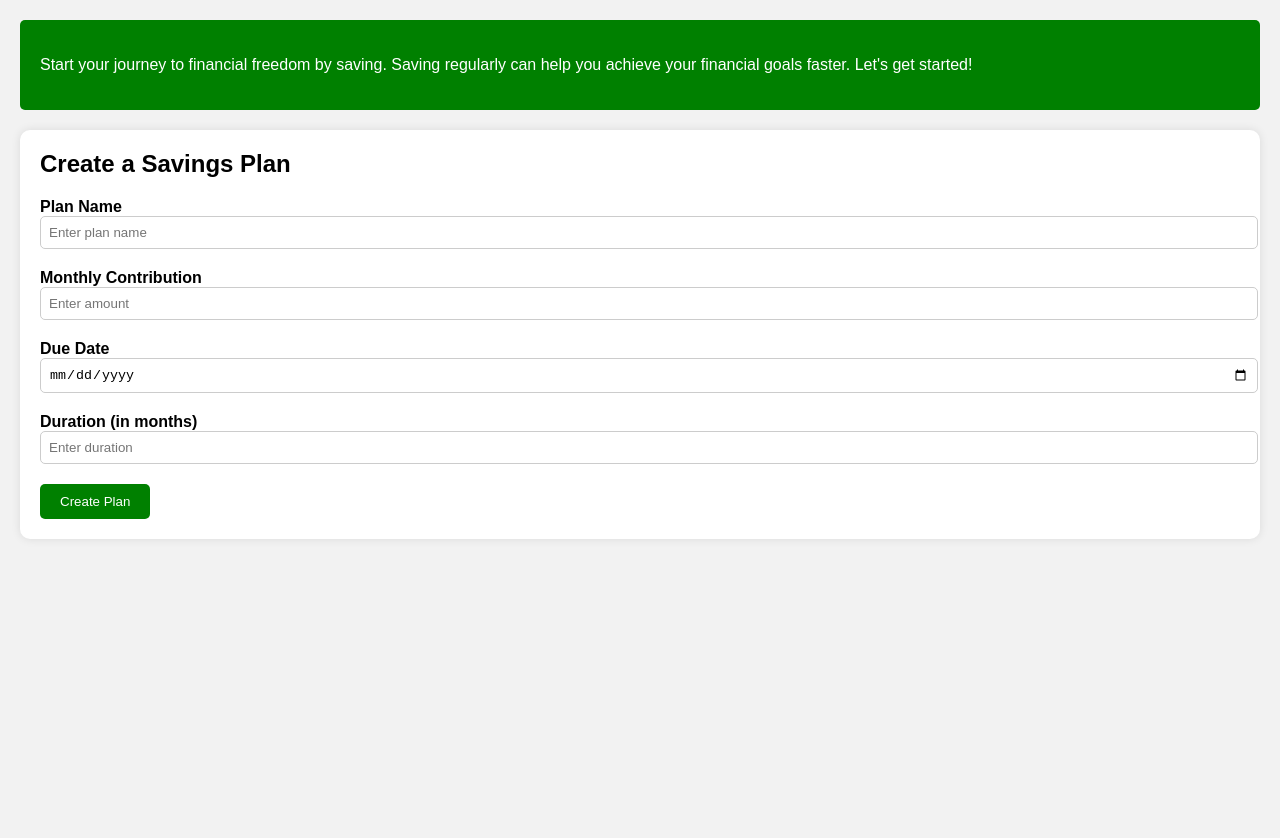
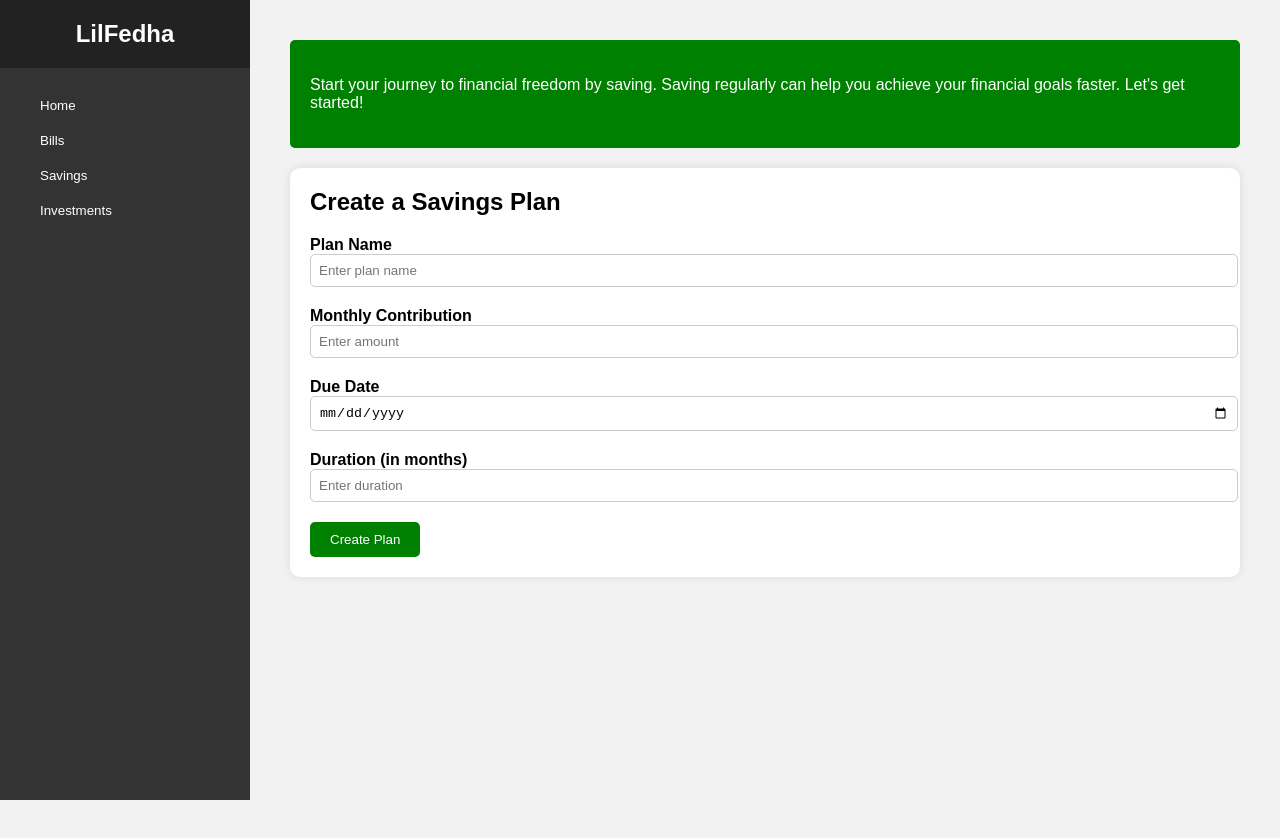
Before and after one commit to NewtonMutugi/lil_fedha, a website: page frontend/savings.html in a window 1280 px wide. Drawn offline with Linux system fonts and the light colour scheme.

Commit message:
fixing bugs with the dashboard and making available across the first 3 pages

```diff
--- a/frontend/savings.html
+++ b/frontend/savings.html
@@ -10,9 +10,31 @@
 
 <body>
 	<section class="container">
+		<div class="col-md-3">
+			<!-- Sidebar -->
+			<div class="sidebar">
+				<div class="sidebar-header">
+					<h1>LilFedha</h1>
+				</div>
+				<!-- Add sidebar navigation links if needed -->
+				<div class="sidebar-menu">
+					<a href="dashboard.html"><button
+							class="btn btn-link text-center">Home</button></a>
+					<a href="bills.html"><button class="btn btn-link text-center">Bills</button></a>
+					<a href="savings.html"><button
+							class="btn btn-link text-center">Savings</button></a>
+					<a href="investments.html"><button
+							class="btn btn-link text-center">Investments</button></a>
+				</div>
+			</div>
+		</div>
+		<div class="col-md-9 ml-md-auto">
+
+			<div class="dashboard-content">
 
 				<div class="encouragement">
-			<p>Start your journey to financial freedom by saving. Saving regularly can help you achieve your
+					<p>Start your journey to financial freedom by saving. Saving regularly can help
+						you achieve your
 						financial goals faster. Let's get started!</p>
 				</div>
 
@@ -22,13 +44,14 @@
 					<form>
 						<div class="form-group">
 							<label for="planName">Plan Name</label>
-					<input type="text" id="planName" name="planName" placeholder="Enter plan name"
-						required>
+							<input type="text" id="planName" name="planName"
+								placeholder="Enter plan name" required>
 						</div>
 						<div class="form-group">
 							<label for="monthlyContribution">Monthly Contribution</label>
-					<input type="number" id="monthlyContribution" name="monthlyContribution"
-						placeholder="Enter amount" required>
+							<input type="number" id="monthlyContribution"
+								name="monthlyContribution" placeholder="Enter amount"
+								required>
 						</div>
 						<div class="form-group">
 							<label for="dueDate">Due Date</label>
@@ -36,15 +59,18 @@
 						</div>
 						<div class="form-group">
 							<label for="duration">Duration (in months)</label>
-					<input type="number" id="duration" name="duration" placeholder="Enter duration"
-						required>
+							<input type="number" id="duration" name="duration"
+								placeholder="Enter duration" required>
 						</div>
 						<button id="createPlanButton" class="create-button">Create Plan</button>
 					</form>
 				</div>
+			</div>
+		</div>
+
 	</section>
 
-	<script src="savings.js"></script>
+	<script src="javasript/savings.js"></script>
 </body>
 
 </html>
--- a/frontend/styles/bills.css
+++ b/frontend/styles/bills.css
@@ -4,6 +4,52 @@ body {
 	font-family: Arial, sans-serif;
 }
 
+.sidebar {
+	background-color: #333;
+	color: white;
+	width: 250px;
+	height: 100%;
+	position: fixed;
+	top: 0;
+	left: 0;
+	z-index: 100;
+	/* new */
+}
+
+.sidebar-header {
+	background-color: #222;
+	padding: 20px;
+	text-align: center;
+}
+
+.sidebar-header h1 {
+	font-size: 24px;
+	margin: 0;
+}
+
+.sidebar-menu {
+	padding: 20px;
+}
+
+.sidebar-menu button {
+	background-color: transparent;
+	color: white;
+	border: none;
+	padding: 10px 20px;
+	width: 100%;
+	text-align: left;
+	cursor: pointer;
+	transition: background-color 0.3s;
+}
+
+.sidebar-menu button:hover {
+	background-color: #222;
+}
+
+.dashboard-content {
+	margin-left: 250px;
+	padding: 20px;
+}
 
 .container {
 	background-color: #f2f2f2;
--- a/frontend/styles/dashboard.css
+++ b/frontend/styles/dashboard.css
@@ -3,7 +3,6 @@ body {
 	padding: 0;
 	font-family: Arial, sans-serif;
 }
-
 
 .sidebar {
 	background-color: #333;
@@ -11,6 +10,10 @@ body {
 	width: 250px;
 	height: 100%;
 	position: fixed;
+	top: 0;
+	left: 0;
+	z-index: 100;
+	/* new */
 }
 
 .sidebar-header {
@@ -43,7 +46,6 @@ body {
 	background-color: #222;
 }
 
-
 .top-section {
 	background-color: #333;
 	color: white;
@@ -51,26 +53,44 @@ body {
 	justify-content: space-between;
 	align-items: center;
 	padding: 10px 20px;
-	margin-left: 250px;
 
 	box-shadow: 0 0 5px rgba(0, 0, 0, 0.2);
+	position: relative;
+	/* Updated: Remove this line */
+	/* new */
 }
 
-.top-section p {
+.dashboard-content {
+	margin-left: 250px;
+	padding: 20px;
+}
+
+/* Updated: Add this style to move "Hi, [First Name]" to the right */
+.user-greeting p {
 	font-size: 16px;
 	margin: 0;
+	margin-left: auto;
+	/* Adjust the margin as needed */
 }
 
-.top-section .top-buttons {
+.top-section {
 	display: flex;
 	align-items: center;
 }
 
-.top-section button {
-	background-color: #FFA500;
-	color: white;
-	border: none;
-	padding: 5px 10px;
-	margin-left: 10px;
-	cursor: pointer;
+
+.top-section::before {
+	content: "";
+	position: absolute;
+	top: -10px;
+	left: -10px;
+	width: 20px;
+	height: 20px;
+
+	transform: rotate(-45deg);
+	opacity: 0.8;
 }
+
+.top-section.active::before {
+	opacity: 1;
+}
--- a/frontend/styles/savings.css
+++ b/frontend/styles/savings.css
@@ -4,6 +4,52 @@ body {
 	font-family: Arial, sans-serif;
 }
 
+.sidebar {
+	background-color: #333;
+	color: white;
+	width: 250px;
+	height: 100%;
+	position: fixed;
+	top: 0;
+	left: 0;
+	z-index: 100;
+	/* new */
+}
+
+.sidebar-header {
+	background-color: #222;
+	padding: 20px;
+	text-align: center;
+}
+
+.sidebar-header h1 {
+	font-size: 24px;
+	margin: 0;
+}
+
+.sidebar-menu {
+	padding: 20px;
+}
+
+.sidebar-menu button {
+	background-color: transparent;
+	color: white;
+	border: none;
+	padding: 10px 20px;
+	width: 100%;
+	text-align: left;
+	cursor: pointer;
+	transition: background-color 0.3s;
+}
+
+.sidebar-menu button:hover {
+	background-color: #222;
+}
+
+.dashboard-content {
+	margin-left: 250px;
+	padding: 20px;
+}
 
 .container {
 	background-color: #f2f2f2;
```
Also changed, not shown: frontend/bills.html (+44 -7 lines), frontend/dashboard.html (+24 -22 lines). Lines whose indentation alone changed are shown as unchanged.
